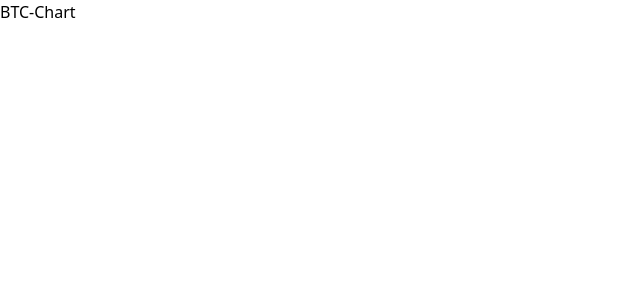
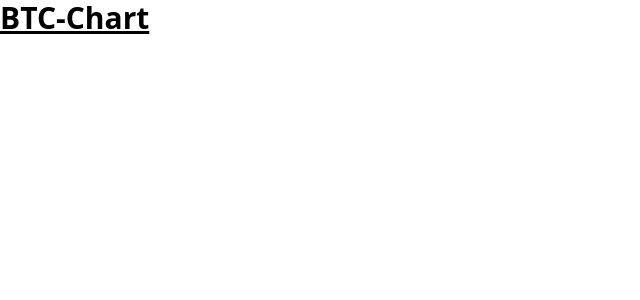
Before and after one commit to nonchain/Simple-Crypto-Chart, a React (Vite) app: page / in a window 1280 px wide. Shown: the top 300 px of the page, without its empty margins (0-640 px from the left). Built offline with nearby package versions, Linux system fonts and the light colour scheme.

Commit message:
Add some classes to test Tailwind

```diff
--- a/src/App.jsx
+++ b/src/App.jsx
@@ -2,7 +2,7 @@ import React from 'react'
 
 function App() {
   return (
-    <div>
+    <div className="text-3xl font-bold underline">
       BTC-Chart
     </div>
   )
```
